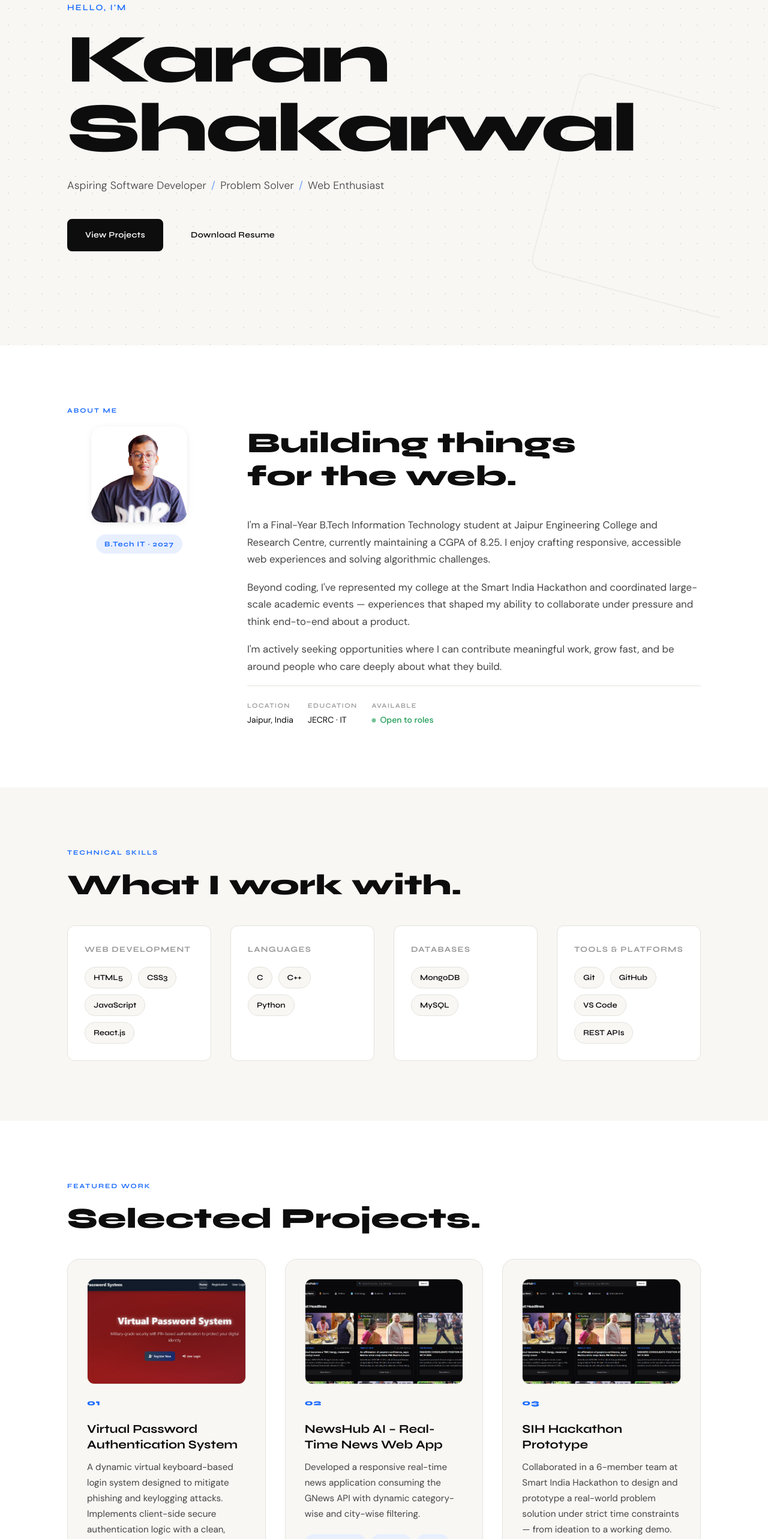
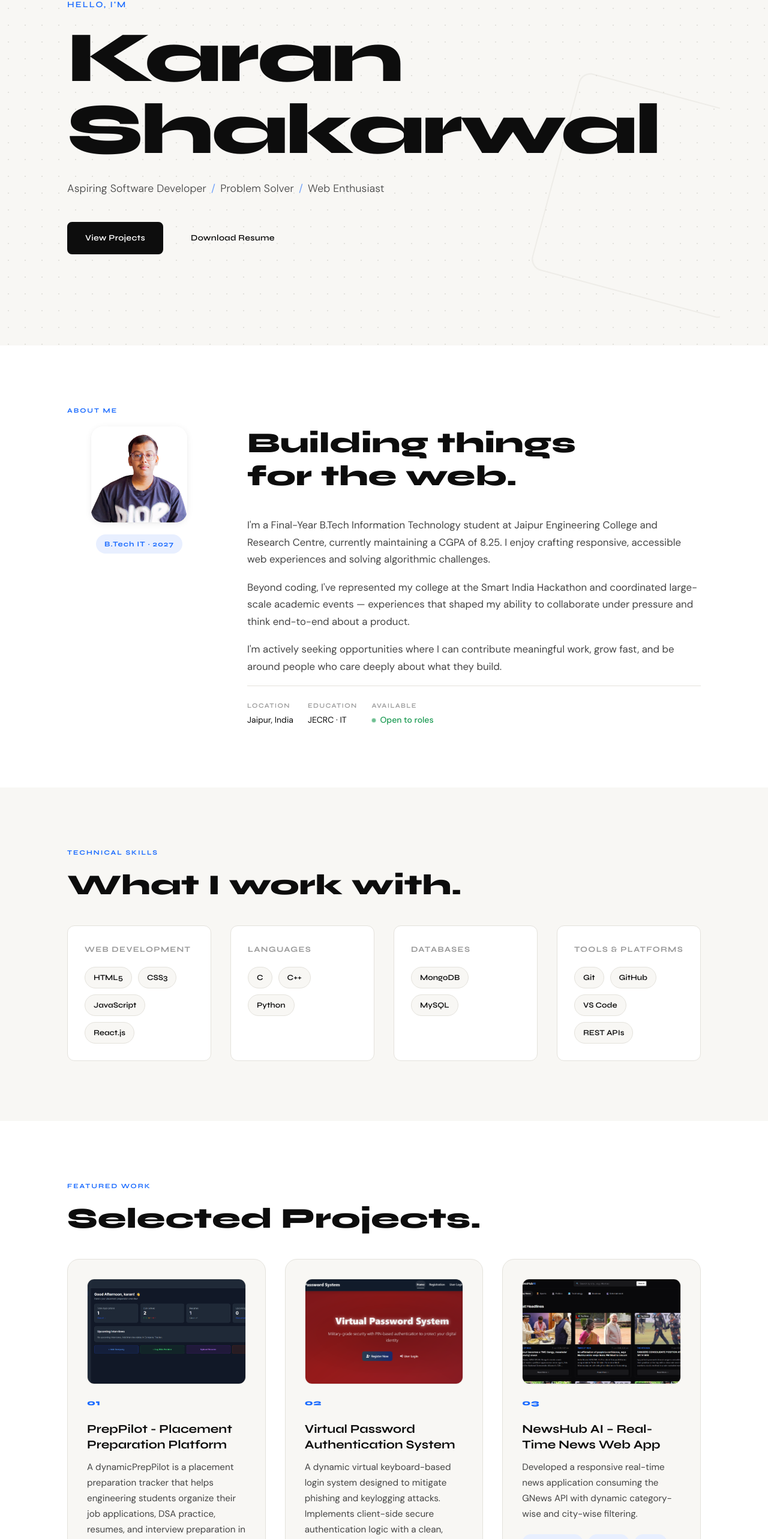
Before and after one commit to karan-21-web/Portfolio-Updated, a React (Vite) app: page / in a window 1280 px wide. Shown: the part 224-2790 px from the top of the page at 60% size. Built offline with nearby package versions, Linux system fonts and the light colour scheme.

Commit message:
Fix: Photo03 undefined error and responsive issue

```diff
--- a/src/components/Hero.jsx
+++ b/src/components/Hero.jsx
@@ -34,7 +34,10 @@ export default function Hero() {
           {HERO.eyebrow}
         </motion.p>
 
-        <motion.h1 variants={item} className="hero-name">
+        <motion.h1
+          variants={item}
+          className="hero-name text-[2.8rem] sm:text-[4rem] md:text-[5.75rem] lg:text-[7.5rem]"
+        >
           {HERO.firstName}
           <br />
           {HERO.lastName}
--- a/src/data/portfolio.js
+++ b/src/data/portfolio.js
@@ -5,6 +5,7 @@
 import { image } from 'framer-motion/client'
 import proj01 from '../assets/project-01.png'
 import proj02 from '../assets/project-02.png'
+import proj03 from '../assets/project-03.png'
 
 export const NAV_LINKS = [
   { label: 'About',    href: '#about'    },
@@ -62,16 +63,28 @@ export const SKILLS = [
 export const PROJECTS = [
   {
     number: '01',
+    image: proj03,
+    title: 'PrepPilot - Placement Preparation Platform',
+    description:
+      'A dynamicPrepPilot is a placement preparation tracker that helps engineering students organize their job applications, DSA practice, resumes, and interview preparation in one place. It includes AI-powered interview question generation using Google Gemini API.',
+    stack: ['React', 'Vite', 'Tailwind Css', 'Nodejs', 'MongoDB'],
+    github: 'https://github.com/karan-21-web/PLACEMENT-PREPRATION-PROJECT',
+    live: 'https://placement-prepration-project.vercel.app/',
+
+  },
+ {
+    number: '02',
    image: proj02,
     title: 'Virtual Password Authentication System',
     description:
       'A dynamic virtual keyboard-based login system designed to mitigate phishing and keylogging attacks. Implements client-side secure authentication logic with a clean, intuitive UI.',
     stack: ['HTML', 'CSS', 'JavaScript'],
     github: 'https://github.com/karan-21-web/Dynamic-Virtual-Password-System',
+    live: '#'
 
   },
-  {
-    number: '02',
+   {
+    number: '03',
      image: proj01,
     title: 'NewsHub AI – Real-Time News Web App',
     description:
@@ -79,16 +92,6 @@ export const PROJECTS = [
     stack: ['JavaScript', 'HTML', 'CSS', 'Node.js', 'API'],
     github: 'https://github.com/karan-21-web/NewsHub-AI',
      live: 'https://news-hub-ai-neon.vercel.app/',
-  },
-  {
-    number: '03',
-     image: proj01,
-    title: 'SIH Hackathon Prototype',
-    description:
-      'Collaborated in a 6-member team at Smart India Hackathon to design and prototype a real-world problem solution under strict time constraints — from ideation to a working demo.',
-    stack: ['React.js', 'Python', 'MongoDB'],
-    github: 'https://github.com/karanshakarwal',
-
   },
 ]
 
--- a/src/index.css
+++ b/src/index.css
@@ -139,7 +139,6 @@
   /* ── Hero name clamped font ── */
   .hero-name {
     font-family: 'Syne', sans-serif;
-    font-size: clamp(3.5rem, 9vw, 7.5rem);
     font-weight: 800;
     line-height: 1.0;
     letter-spacing: -0.03em;
```
Also changed, not shown: src/assets/project-03.png (added).
